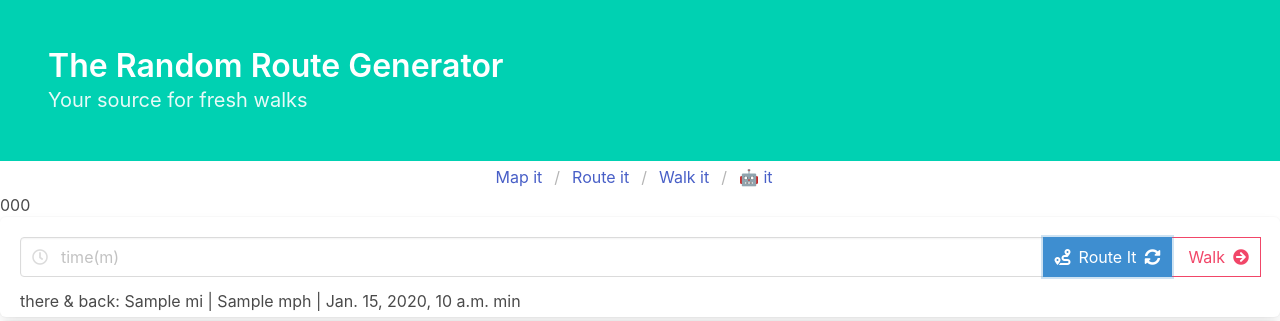
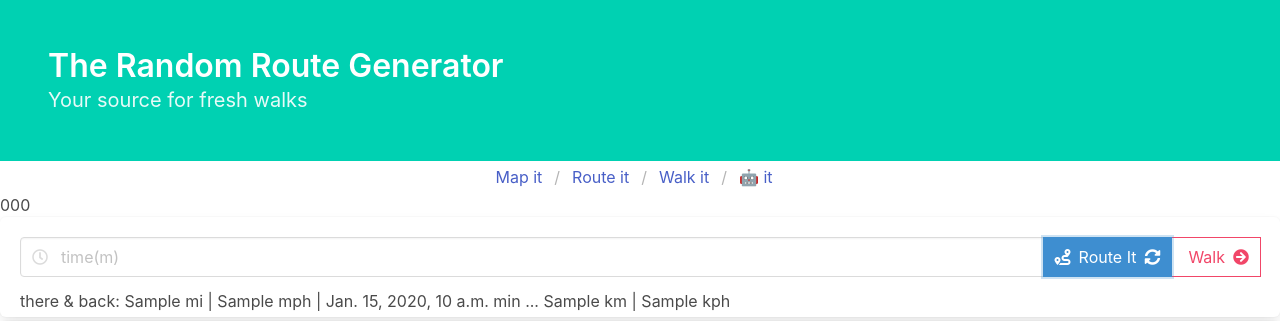
Before and after one commit to gnudrew/WalkFinder-geoDjango, a Django app: template templates/routegen.html in a window 1280 px wide. Shown: the top 321 px of the page. Run offline with Django 3.2, Linux system fonts and the light colour scheme; the template is opened without the code that fills it: most values are stand-ins (such as "Sample title", 1, 10 or a date in 2020); some libraries are stand-ins or nearby versions.

Commit message:
quick added metric units to routegen

```diff
--- a/routes/views.py
+++ b/routes/views.py
@@ -271,7 +271,9 @@ def routegen_view(request):
             'folium_map':m._repr_html_(),
             'routegen_exception':routegen_exception,
             'route_distance':round(route_distance, 1),
+            'route_distance_metric':round(route_distance*1.609344, 1),
             'route_speed':round(speed_miles_per_hour, 1),
+            'route_speed_metric':round(speed_miles_per_hour*1.609344, 1),
             'route_time':round(route_time, 1),
             'number_of_nodes':number_of_nodes,
             'rand_lat':rand_lat,
--- a/templates/routegen.html
+++ b/templates/routegen.html
@@ -79,7 +79,8 @@
     </form>
 
     <div> <!-- stats from route generator -->
-        <div>there & back: {{route_distance}} mi | {{route_speed}} mph | {{route_time}} min</div>
+        <div id="imperial_units">there & back: {{route_distance}} mi | {{route_speed}} mph | {{route_time}} min ... {{route_distance_metric}} km | {{route_speed_metric}} kph </div>
+        <!-- <div id="metric_units">there & back: {{route_distance_metric}} km | {{route_speed_metric}} km/h | {{route_time}} min</div> -->
         <!-- <div>speed: {{route_speed}} mph</div>
         <div>time: {{route_time}} minutes (one way)</div> -->
     </div>
```
